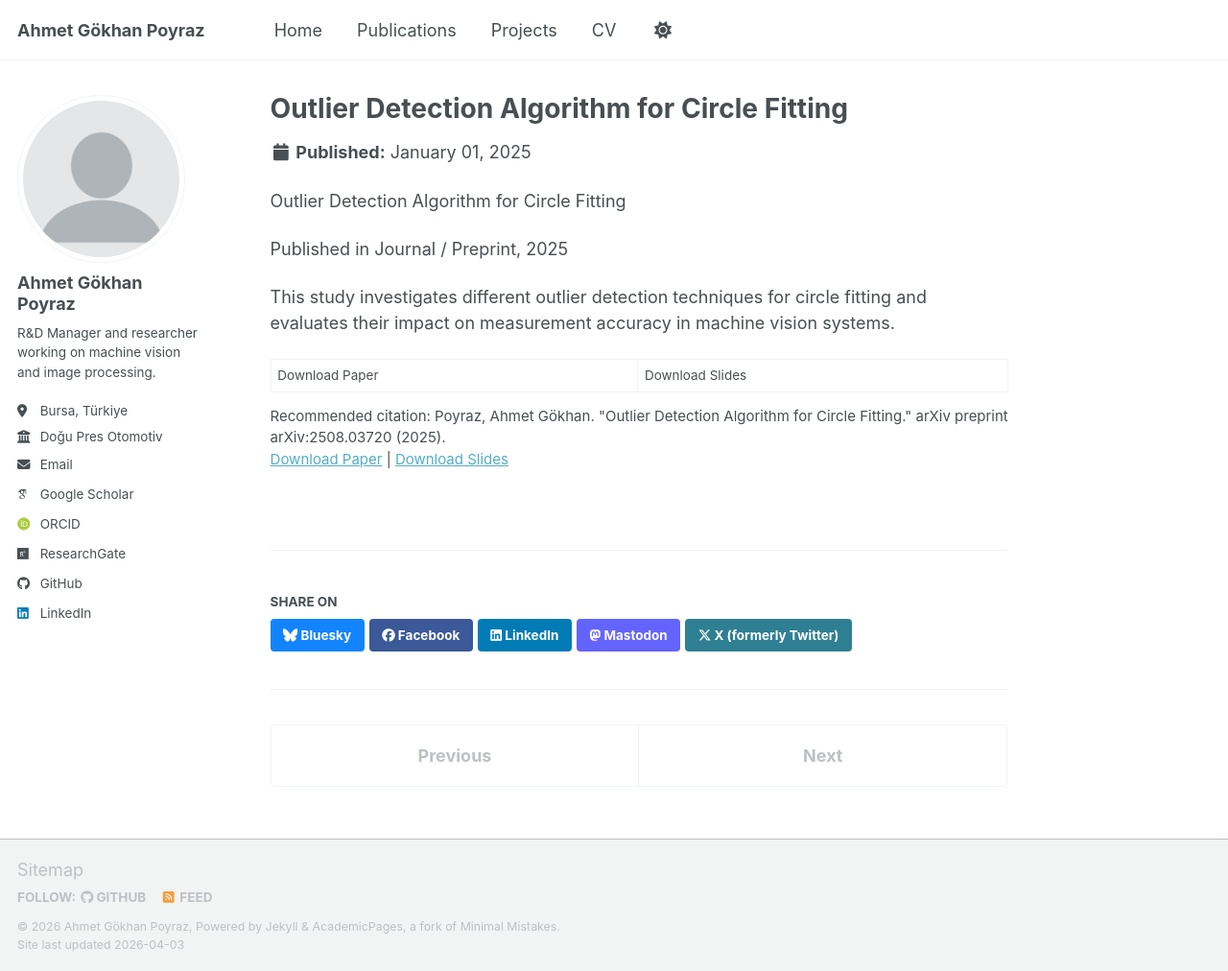
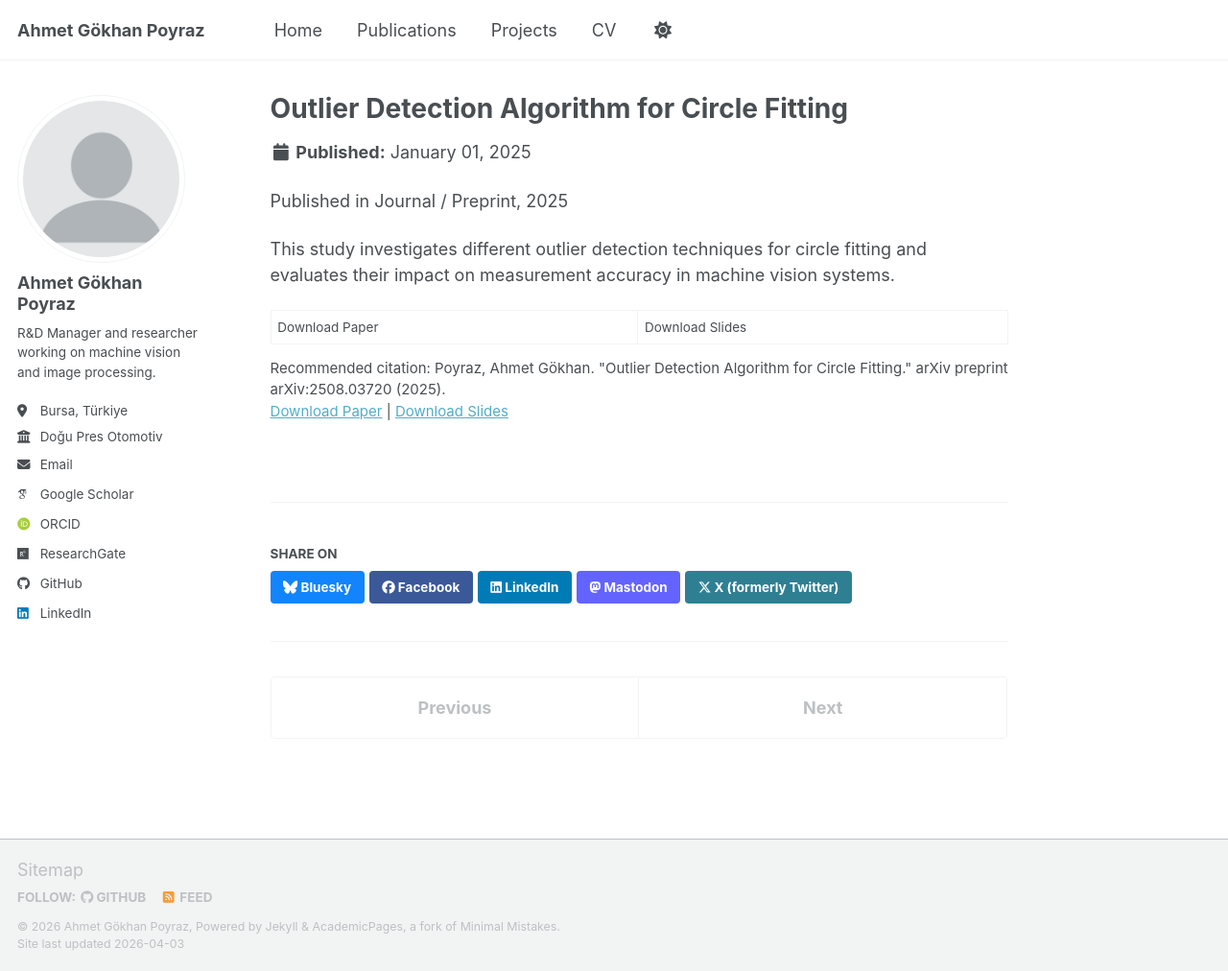
Before and after one commit to agpoyraz/agpoyraz.github.io, a Jekyll site: the page built from _publications/2025-Outlier-Detection.md, in a window 1280 px wide and 1012 px high. Shown: the whole window at 96% size. Built offline with Jekyll 4.4.1, drawn with Linux system fonts in a browser that asks for light colours; some web fonts are replaced; a script bundle is joined from its source files by our own code; library files that are not in the unit come from our copies.

Commit message:
Update 2025-Outlier-Detection.md

```diff
--- a/_publications/2025-Outlier-Detection.md
+++ b/_publications/2025-Outlier-Detection.md
@@ -9,8 +9,6 @@ paperurl: ''
 citation: 'Poyraz, Ahmet Gökhan. "Outlier Detection Algorithm for Circle Fitting." arXiv preprint arXiv:2508.03720 (2025).'
 ---
 
-Outlier Detection Algorithm for Circle Fitting
-
 Published in Journal / Preprint, 2025
 
 This study investigates different outlier detection techniques for circle fitting and evaluates their impact on measurement accuracy in machine vision systems.
```
